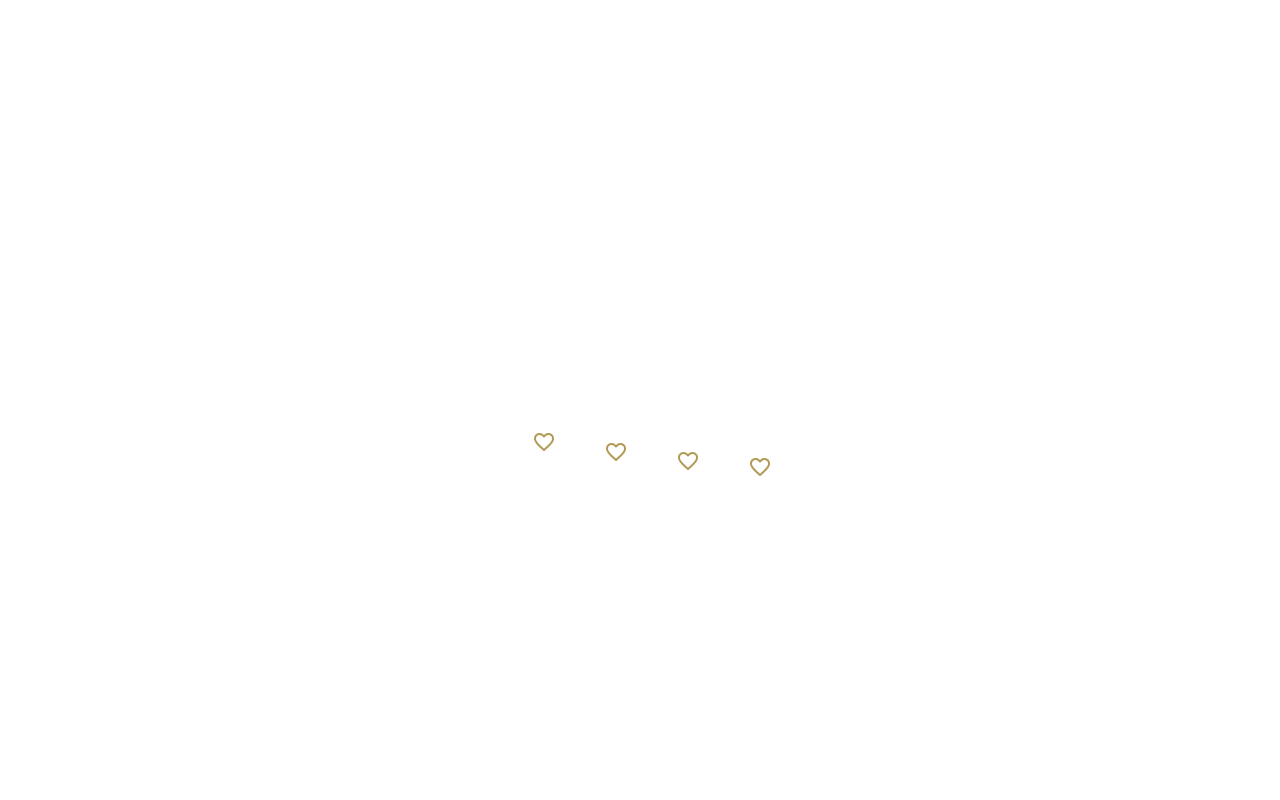
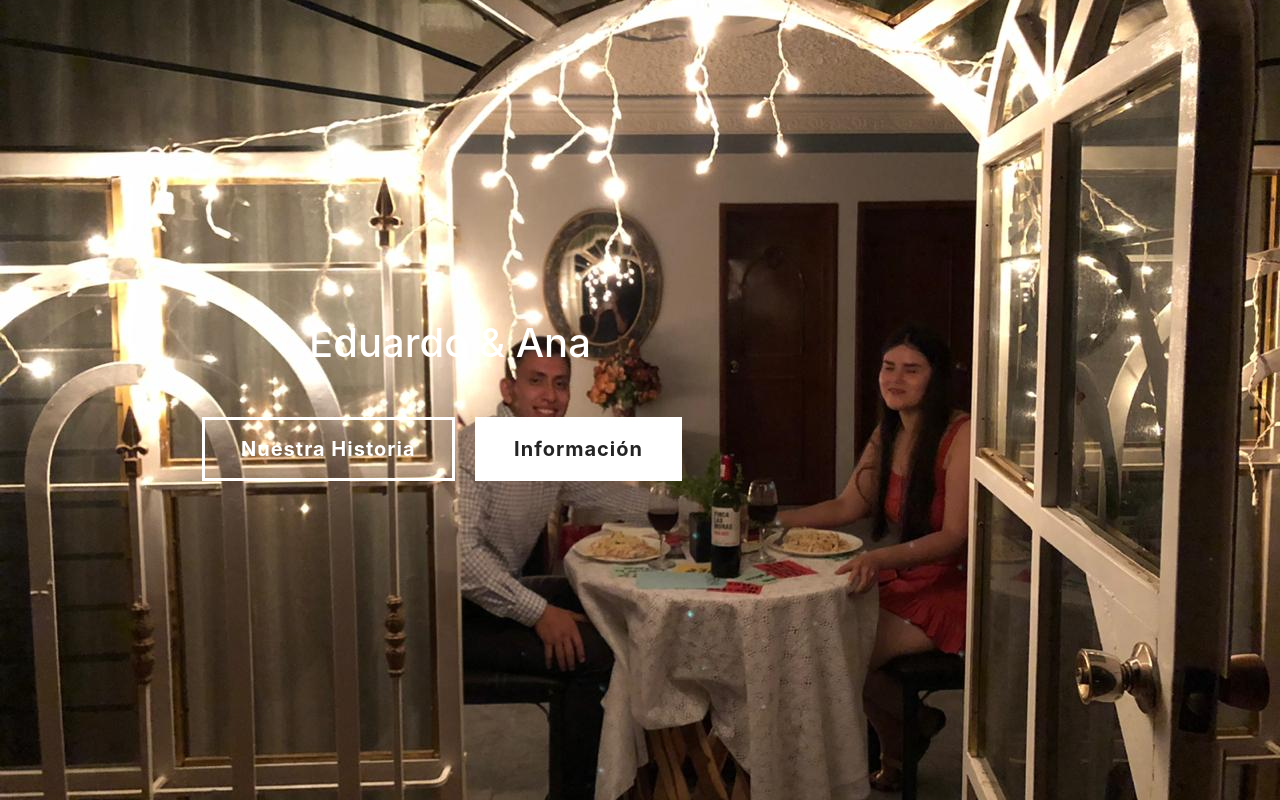
Before and after one commit to redsalas/lana-boda, a plain HTML site: page public/index.html in a window 1280 px wide. Drawn offline with nearby package versions, Linux system fonts and the light colour scheme.

Commit message:
Vegas implementation

```diff
--- a/public/css/styles.css
+++ b/public/css/styles.css
@@ -1,16 +1,83 @@
-body
-html {
-    background-color: #FFFFFF;
+body {
+    background: #ffffff;
+    margin: 0;
 }
 
-/* .main-wrapper {
-    position: relative;
-} */
+main {
+    opacity: 0;
+}
+
+/* home section */
+#home {
+    display: -webkit-box;
+    display: -webkit-flex;
+    display: -ms-flexbox;
+    display: flex;
+    -webkit-box-align: center;
+    -webkit-align-items: center;
+        -ms-flex-align: center;
+          align-items: center;
+    text-align: center;
+    height: 100vh;
+    color: #ffffff;
+  }
+
+  #home .home-thumb {
+    text-align: center;
+  }
+
+  #home .btn {
+      background: transparent;
+      border: 3px solid #ffffff;
+      border-radius: 0px;
+      color: #ffffff;
+      font-weight: 700;
+      letter-spacing: 1px;
+      padding: 14px 36px;
+      margin-top: 42px;
+      margin-right: 16px;
+      -webkit-transition: all 0.4s ease-in-out;
+      transition: all 0.4s ease-in-out;
+  }
+
+  #home .btn:hover {
+    background: #f1c11a;
+    color: #ffffff;
+    border-color: transparent;
+  }
+
+  #home .btn-success {
+      background: #ffffff;
+      color: #242424;
+      border-color: transparent;
+  }
+
+.swiper-container {
+    width: 100%;
+    height: 400px;
+}
+
+.fadeIn {
+    animation: fadein 2s;
+    z-index: 1002;
+}
+
+.fadeOut {
+    animation: fadeout 2s;
+}
+
+#loader-wrapper .pre-loader {
+    position: absolute;
+    top: 50%;
+    left: 50%;
+    margin-right: -50%;
+    transform: translate(-50%, -50%);
+    background: #ffffff;
+    z-index: 1000;
+}
 
 .pre-loader {
-    position: absolute;
-    left: 50%;
-    top: 50%;
+    z-index: 1001;
 }
 
 .pre-loader span {
@@ -53,3 +120,13 @@ html {
         transform: translateY(2.5em);
     }
 }
+
+@keyframes fadein {
+    from { opacity: 0; }
+    to   { opacity: 1; }
+}
+
+@keyframes fadeout {
+    from { opacity: 1; }
+    to   { opacity: 0; }
+}
--- a/public/index.html
+++ b/public/index.html
@@ -5,11 +5,10 @@
     <meta name="viewport" content="width=device-width, initial-scale=1">
     <!-- CSS -->
     <link rel="stylesheet" href="./css/styles.css">
+    <!-- JS -->
+    <script src="./js/app.js" defer></script>
     <!-- Material Icons -->
     <link href="https://fonts.googleapis.com/css2?family=Material+Icons" rel="stylesheet">
-    <!-- Swiper -->
-    <link rel="stylesheet" href="https://unpkg.com/swiper/swiper-bundle.min.css">
-    <script src="https://unpkg.com/swiper/swiper-bundle.min.js"></script>
     <!-- Bootstrap | jQuery -->
     <link rel="stylesheet" href="https://stackpath.bootstrapcdn.com/bootstrap/4.5.2/css/bootstrap.min.css"
     integrity="sha384-JcKb8q3iqJ61gNV9KGb8thSsNjpSL0n8PARn9HuZOnIxN0hoP+VmmDGMN5t9UJ0Z" crossorigin="anonymous">
@@ -19,18 +18,58 @@
     integrity="sha384-9/reFTGAW83EW2RDu2S0VKaIzap3H66lZH81PoYlFhbGU+6BZp6G7niu735Sk7lN" crossorigin="anonymous"></script>
     <script src="https://stackpath.bootstrapcdn.com/bootstrap/4.5.2/js/bootstrap.min.js"
     integrity="sha384-B4gt1jrGC7Jh4AgTPSdUtOBvfO8shuf57BaghqFfPlYxofvL8/KUEfYiJOMMV+rV" crossorigin="anonymous"></script>
+    <!-- Vegas -->
+    <link rel="stylesheet" href="./css/vegas.min.css">
+    <script src="./js/vegas.min.js"></script>
+    <!-- Swiper -->
+    <link rel="stylesheet" href="https://unpkg.com/swiper/swiper-bundle.min.css">
+    <script src="https://unpkg.com/swiper/swiper-bundle.min.js"></script>
     <title>Eduardo y Ana - Nuestra Boda Website</title>
     <!-- update the version number as needed -->
     <!-- <script defer src="/__/firebase/7.19.0/firebase-app.js"></script> -->
   </head>
   <body>
-    <main class="main-wrapper">
+
+    <div id="loader-wrapper">
       <section class="pre-loader">
         <span class="material-icons">favorite_border</span>
         <span class="material-icons">favorite_border</span>
         <span class="material-icons">favorite_border</span>
         <span class="material-icons">favorite_border</span>
       </section>
+    </div>
+
+    <main>
+      <section id="home">
+        <div class="container">
+          <div class="row">
+
+            <div class="col-md-offset-2 col-md-8 col-sm-12">
+              <div class="home-thumb">
+                <h1 class="wow fadeInUp" data-wow-delay="0.4s">Eduardo &amp; Ana</h1>
+<!--                       <h3 class="wow fadeInUp" data-wow-delay="0.6s">We are almost <strong>ready to launch</strong> our <strong>new creative</strong> website!</h3>
+ -->                      <a href="#about" class="btn btn-lg btn-default smoothScroll wow fadeInUp hidden-xs" data-wow-delay="0.8s">Nuestra Historia</a>
+                    <a href="#" data-toggle="modal" data-target="#modal1" class="btn btn-lg btn-success smoothScroll wow fadeInUp" data-wow-delay="1.0s">Información</a>
+              </div>
+            </div>
+
+          </div>
+        </div>
+      </section>
+
+      <!-- <div class="swiper-container">
+        <div class="swiper-wrapper">
+            <div class="swiper-slide" style="background-image: url(./img/slide-1.jfif);">Lalo y Ana</div>
+            <div class="swiper-slide" style="background-image: url(./img/git_commit.png);"></div>
+            <div class="swiper-slide" style="background-image: url(./img/25176358.jfif);"></div>
+        </div>
+        <div class="swiper-pagination"></div>
+
+        <div class="swiper-button-prev"></div>
+        <div class="swiper-button-next"></div>
+
+        <div class="swiper-scrollbar"></div>
+      </div> -->
     </main>
   </body>
 </html>
--- /dev/null
+++ b/public/js/app.js
@@ -0,0 +1,40 @@
+$(document).ready(function() {
+
+    setTimeout(function(){
+        $('main').addClass('fadeIn');
+        $('main').css('opacity','1');
+        $('#loader-wrapper').addClass('fadeOut');
+        $('#loader-wrapper').css('opacity','0');
+    }, 3000);
+
+    $(function() {
+        $('main').vegas({
+            slides: [
+                { src: './img/slide-1.jfif' },
+                { src: './img/slide-2.jpg' }
+            ],
+            timer: false,
+            transition: [ 'zoomOut', ]
+        });
+      });
+
+    let swiper = new Swiper('.swiper-container', {
+        // Optional parameters
+        direction: 'horizontal',
+        loop: true,
+        effect: 'fade',
+        autoplay: {
+            delay: 5000,
+            disableOnInteraction: false,
+        },
+        // If we need pagination
+        pagination: {
+          el: '.swiper-pagination',
+        },
+        // Navigation arrows
+        navigation: {
+          nextEl: '.swiper-button-next',
+          prevEl: '.swiper-button-prev',
+        }
+    });
+});
--- /dev/null
+++ b/public/js/dist/app.dev.js
@@ -0,0 +1,40 @@
+"use strict";
+
+$(document).ready(function () {
+  setTimeout(function () {
+    $('main').addClass('fadeIn');
+    $('main').css('opacity', '1');
+    $('#loader-wrapper').addClass('fadeOut');
+    $('#loader-wrapper').css('opacity', '0');
+  }, 3000);
+  $(function () {
+    $('main').vegas({
+      slides: [{
+        src: './img/slide-1.jfif'
+      }, {
+        src: './img/slide-2.jpg'
+      }],
+      timer: false,
+      transition: ['zoomOut']
+    });
+  });
+  var swiper = new Swiper('.swiper-container', {
+    // Optional parameters
+    direction: 'horizontal',
+    loop: true,
+    effect: 'fade',
+    autoplay: {
+      delay: 5000,
+      disableOnInteraction: false
+    },
+    // If we need pagination
+    pagination: {
+      el: '.swiper-pagination'
+    },
+    // Navigation arrows
+    navigation: {
+      nextEl: '.swiper-button-next',
+      prevEl: '.swiper-button-prev'
+    }
+  });
+});
```
Also changed, not shown: public/css/vegas.min.css (added), public/img/25176358.jfif (added), public/img/git_commit.png (added), public/img/slide-1.jfif (added), public/img/slide-1.jpg (added), public/img/slide-2.jpg (added), public/js/vegas.min.js (added).
